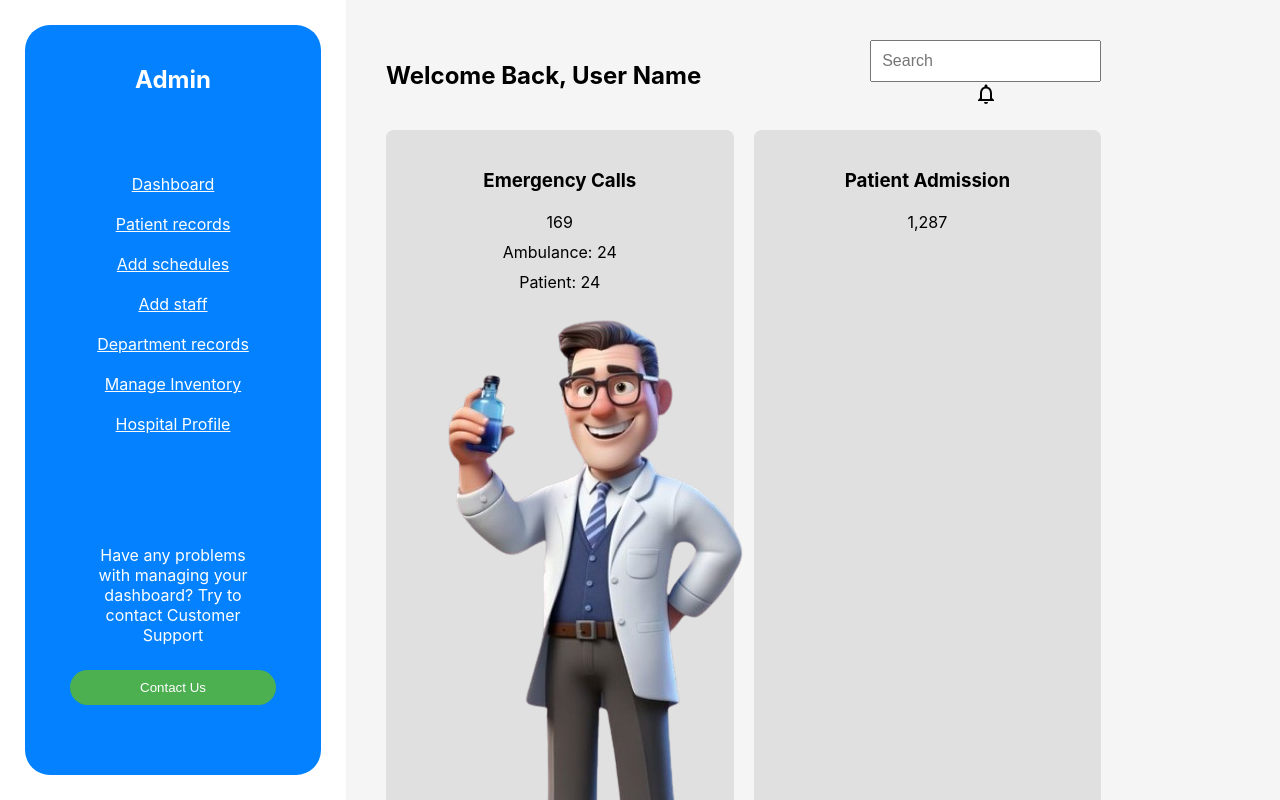
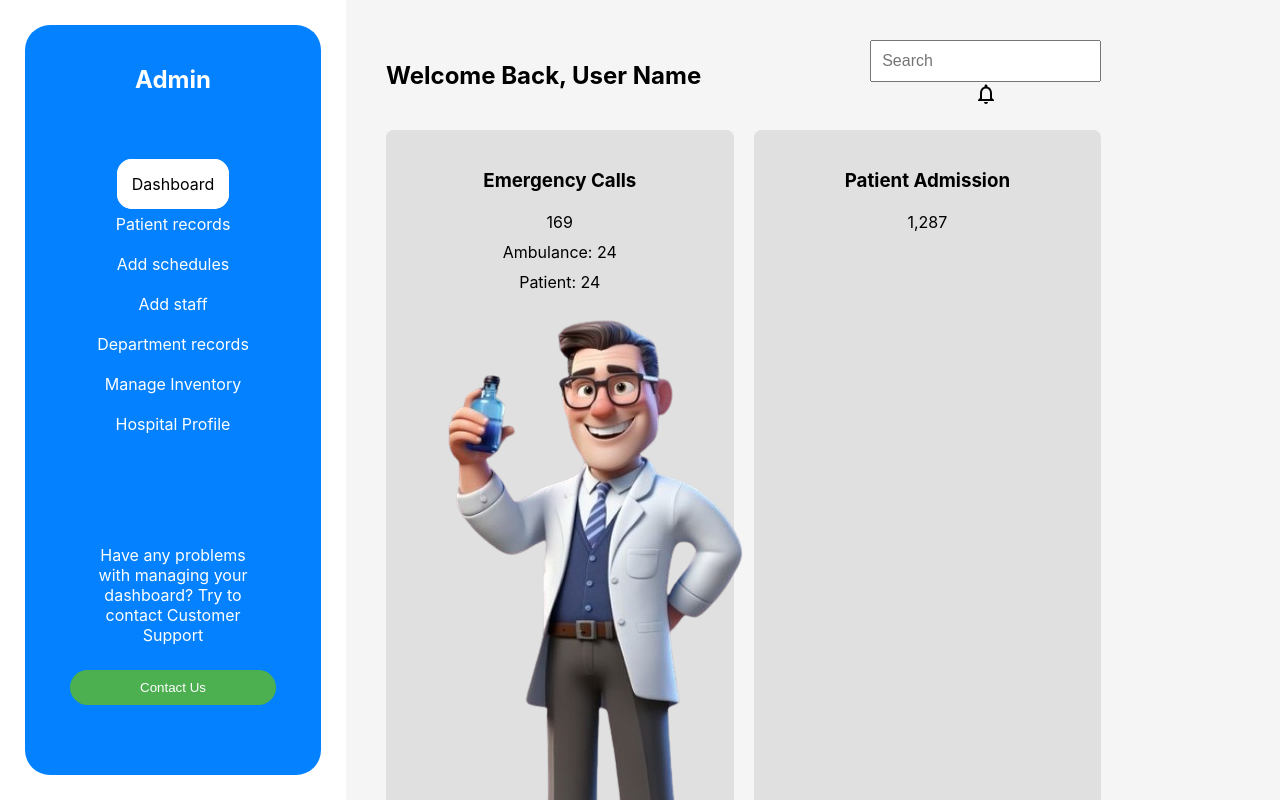
Before and after one commit to Hogwarts-Hackademy/Frontend-hospital, a React (Create React App) app: page /admin in a window 1280 px wide. In both pictures the pointer is over the link "Dashboard". Shown: the top 800 px of the page. Built offline with nearby package versions, Linux system fonts and the light colour scheme.

Commit message:
hover effect on side bar

```diff
--- a/src/Components/Sidebar.css
+++ b/src/Components/Sidebar.css
@@ -48,4 +48,15 @@
 
 .sidebar-link-text {
   color: white;
+  text-decoration: none;
+  transition: 1000ms;
 }
+
+.sidebar-link-text:hover {
+  color: #000000;
+  border: #ffffff;
+  border-style: solid;
+  background-color: white;
+  border-radius: 15px;
+  padding: 12px;
+}
```
